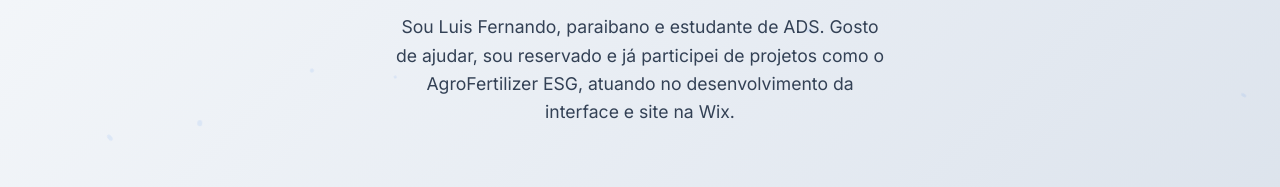
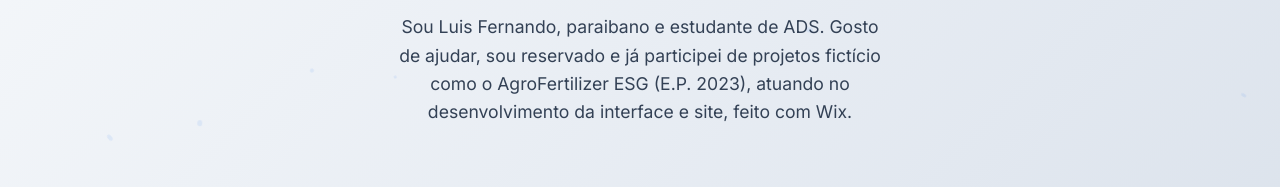
Before and after one commit to LuisSilva0fc/WebBio_Simples, a plain HTML site: page index.html in a window 1280 px wide. Shown: the part 363-550 px from the top of the page. Drawn offline with nearby package versions, Linux system fonts and the light colour scheme.

Commit message:
Update index.html

```diff
--- a/index.html
+++ b/index.html
@@ -27,7 +27,7 @@
                     <span class="typing-text">Estudante de ADS</span>
                 </p>
                 <p class="hero-description">
-                    Sou Luis Fernando, paraibano e estudante de ADS. Gosto de ajudar, sou reservado e já participei de projetos como o AgroFertilizer ESG, atuando no desenvolvimento da interface e site na Wix.
+                    Sou Luis Fernando, paraibano e estudante de ADS. Gosto de ajudar, sou reservado e já participei de projetos fictício como o AgroFertilizer ESG (E.P. 2023), atuando no desenvolvimento da interface e site, feito com Wix.
                 </p>
             </section>
 
```
